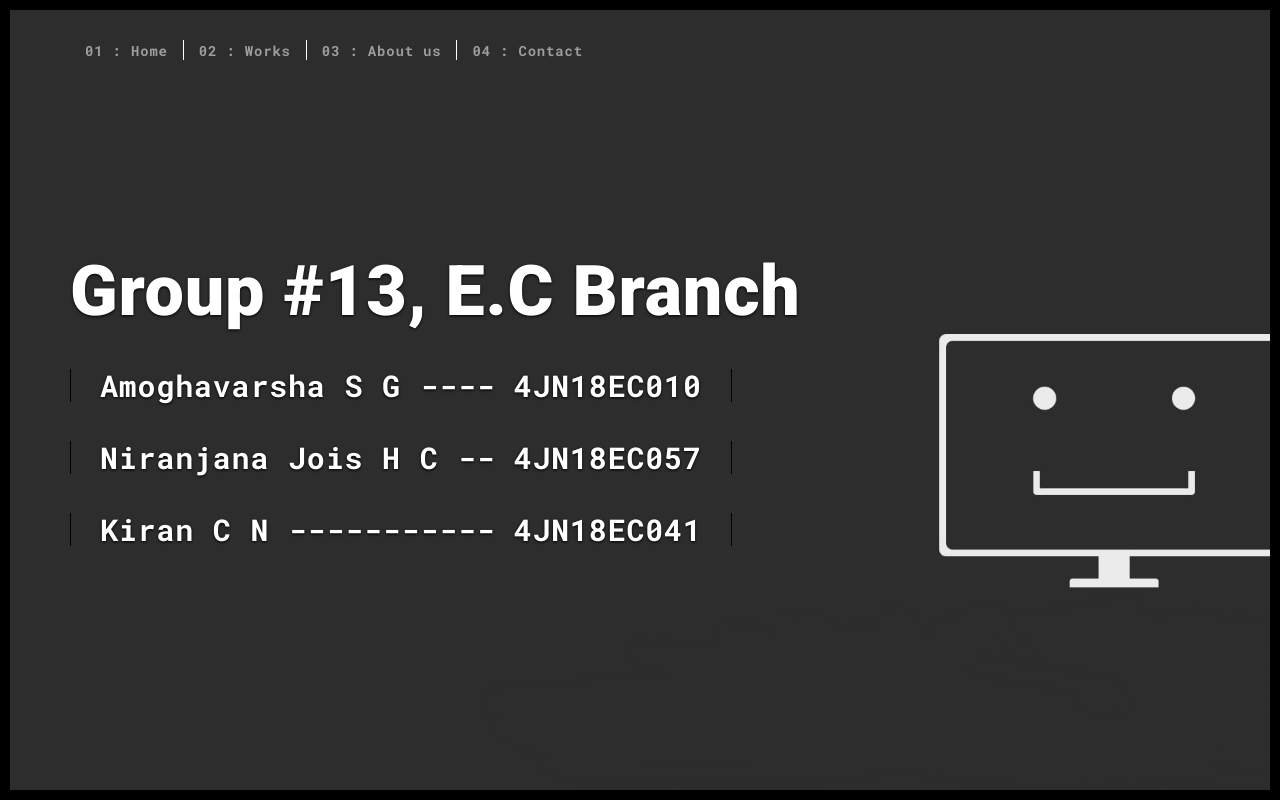
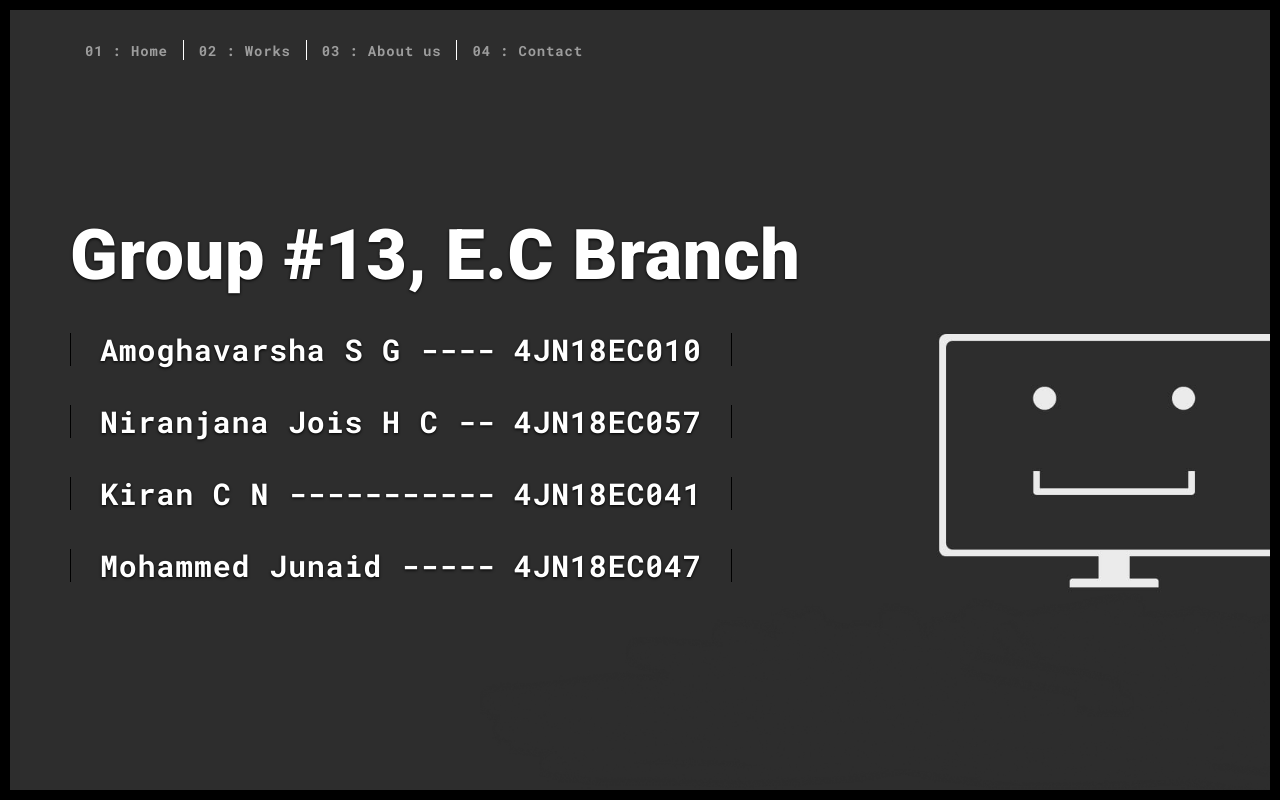
Before and after one commit to JNNCE-EC-I13/Portfolio, a Flask app: page / in a window 1280 px wide. Run offline with Flask 2, Linux system fonts and the light colour scheme; some libraries are stand-ins or nearby versions.

Commit message:
added new member in index.html

```diff
--- a/templates/index.html
+++ b/templates/index.html
@@ -57,6 +57,7 @@
               <h2>Amoghavarsha S G ---- 4JN18EC010</h2><br>
               <h2>Niranjana Jois H C -- 4JN18EC057</h2><br>
               <h2>Kiran C N ----------- 4JN18EC041</h2><br>
+              <h2>Mohammed Junaid ----- 4JN18EC047</h2><br>
           </div>
           </div>
         </div>
```
